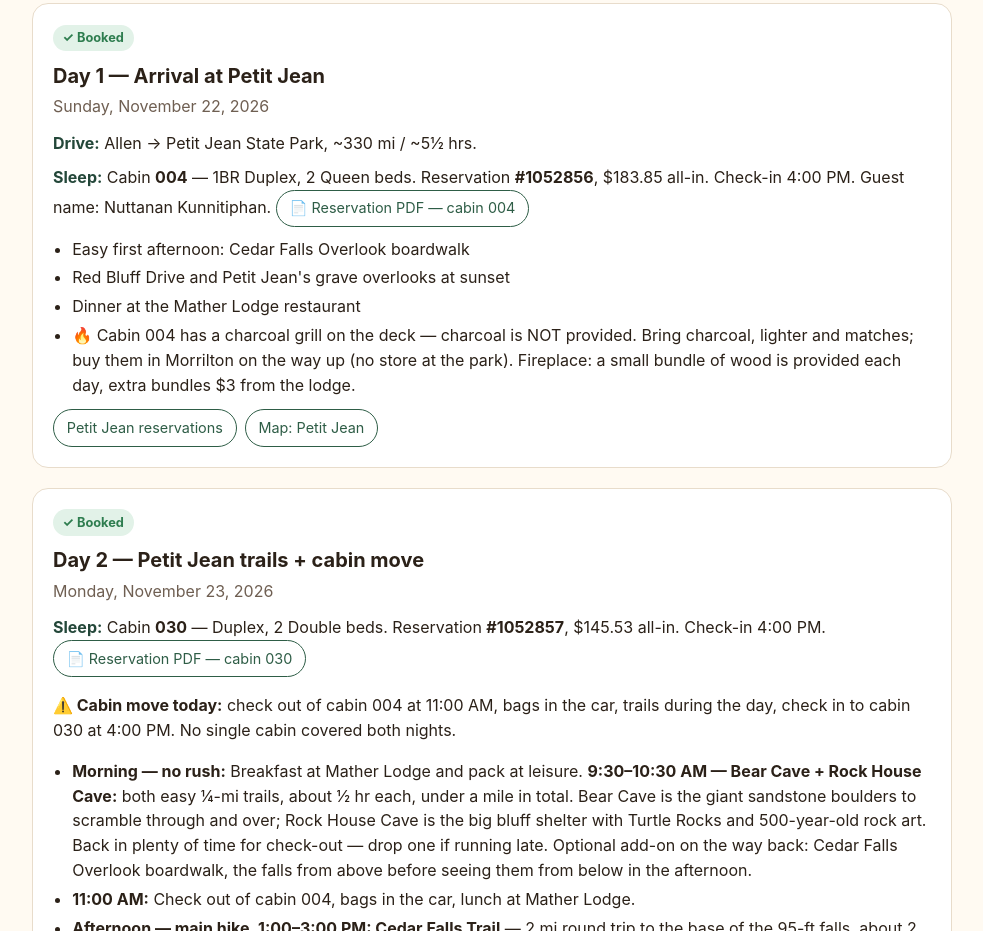
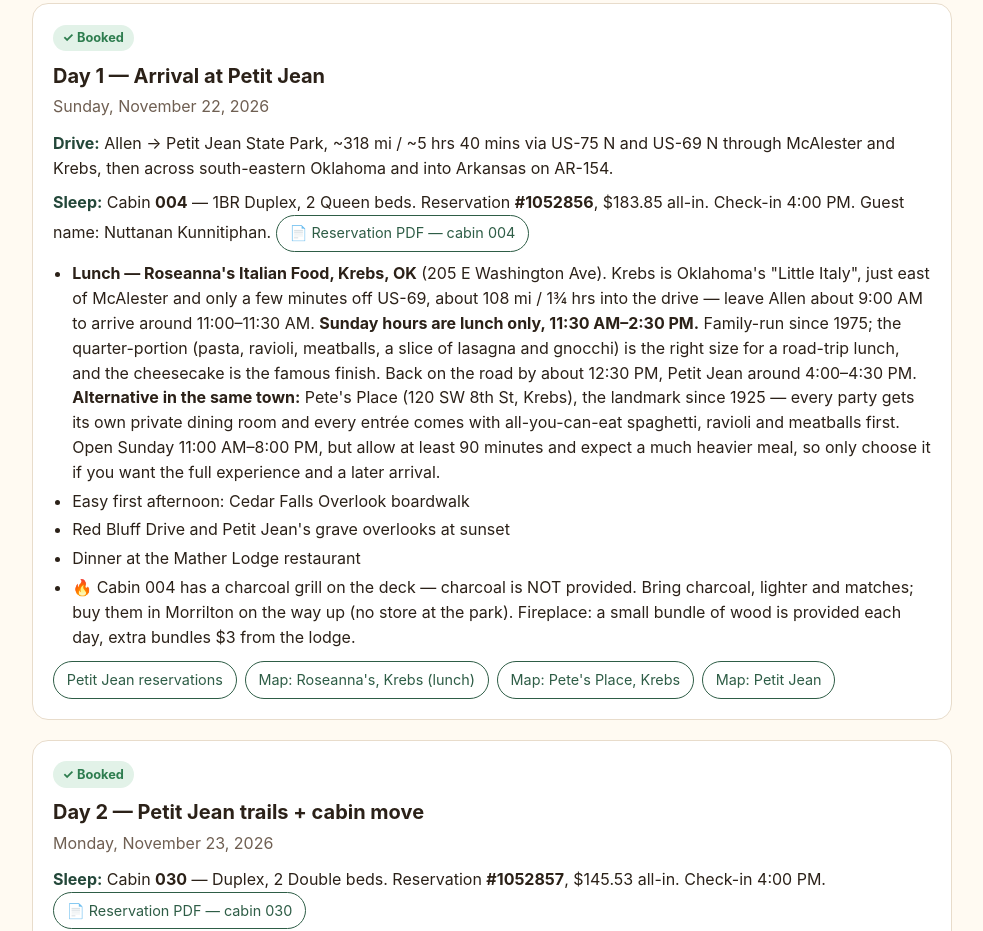
Before and after one commit to thinkakain/thinkakain, a plain HTML site: page arkansas-trip/index.html in a window 1280 px wide. Shown: the part 1200-2131 px from the top of the page, without its empty margins (148-1131 px from the left). Drawn offline with nearby package versions, Linux system fonts and the light colour scheme.

```diff
--- a/arkansas-trip/index.html
+++ b/arkansas-trip/index.html
@@ -108,9 +108,10 @@
     <span class="badge booked">✓ Booked</span>
     <h3>Day 1 — Arrival at Petit Jean</h3>
     <p class="date">Sunday, November 22, 2026</p>
-    <p class="drive"><b>Drive:</b> Allen → Petit Jean State Park, ~330 mi / ~5½ hrs.</p>
+    <p class="drive"><b>Drive:</b> Allen → Petit Jean State Park, ~318 mi / ~5 hrs 40 mins via US-75 N and US-69 N through McAlester and Krebs, then across south-eastern Oklahoma and into Arkansas on AR-154.</p>
     <p class="sleep"><b>Sleep:</b> Cabin <strong>004</strong> — 1BR Duplex, 2 Queen beds. Reservation <strong>#1052856</strong>, $183.85 all-in. Check-in 4:00 PM. Guest name: Nuttanan Kunnitiphan. <a class="btn" href="petit-jean-cabin-004-nov22.pdf" target="_blank" rel="noopener">📄 Reservation PDF — cabin 004</a></p>
     <ul>
+      <li><strong>Lunch — Roseanna's Italian Food, Krebs, OK</strong> (205 E Washington Ave). Krebs is Oklahoma's "Little Italy", just east of McAlester and only a few minutes off US-69, about 108 mi / 1¾ hrs into the drive — leave Allen about 9:00 AM to arrive around 11:00–11:30 AM. <strong>Sunday hours are lunch only, 11:30 AM–2:30 PM.</strong> Family-run since 1975; the quarter-portion (pasta, ravioli, meatballs, a slice of lasagna and gnocchi) is the right size for a road-trip lunch, and the cheesecake is the famous finish. Back on the road by about 12:30 PM, Petit Jean around 4:00–4:30 PM. <strong>Alternative in the same town:</strong> Pete's Place (120 SW 8th St, Krebs), the landmark since 1925 — every party gets its own private dining room and every entrée comes with all-you-can-eat spaghetti, ravioli and meatballs first. Open Sunday 11:00 AM–8:00 PM, but allow at least 90 minutes and expect a much heavier meal, so only choose it if you want the full experience and a later arrival.</li>
       <li>Easy first afternoon: Cedar Falls Overlook boardwalk</li>
       <li>Red Bluff Drive and Petit Jean's grave overlooks at sunset</li>
       <li>Dinner at the Mather Lodge restaurant</li>
@@ -118,6 +119,8 @@
     </ul>
     <div class="btns">
       <a class="btn" href="https://reserve.arkansasstateparks.com" target="_blank" rel="noopener">Petit Jean reservations</a>
+      <a class="btn" href="https://www.google.com/maps/search/?api=1&amp;query=Roseanna's+Italian+Food+Krebs+OK" target="_blank" rel="noopener">Map: Roseanna's, Krebs (lunch)</a>
+      <a class="btn" href="https://www.google.com/maps/search/?api=1&amp;query=Pete's+Place+Krebs+OK" target="_blank" rel="noopener">Map: Pete's Place, Krebs</a>
       <a class="btn" href="https://www.google.com/maps/search/?api=1&amp;query=Petit+Jean+State+Park+AR" target="_blank" rel="noopener">Map: Petit Jean</a>
     </div>
   </article>
```
